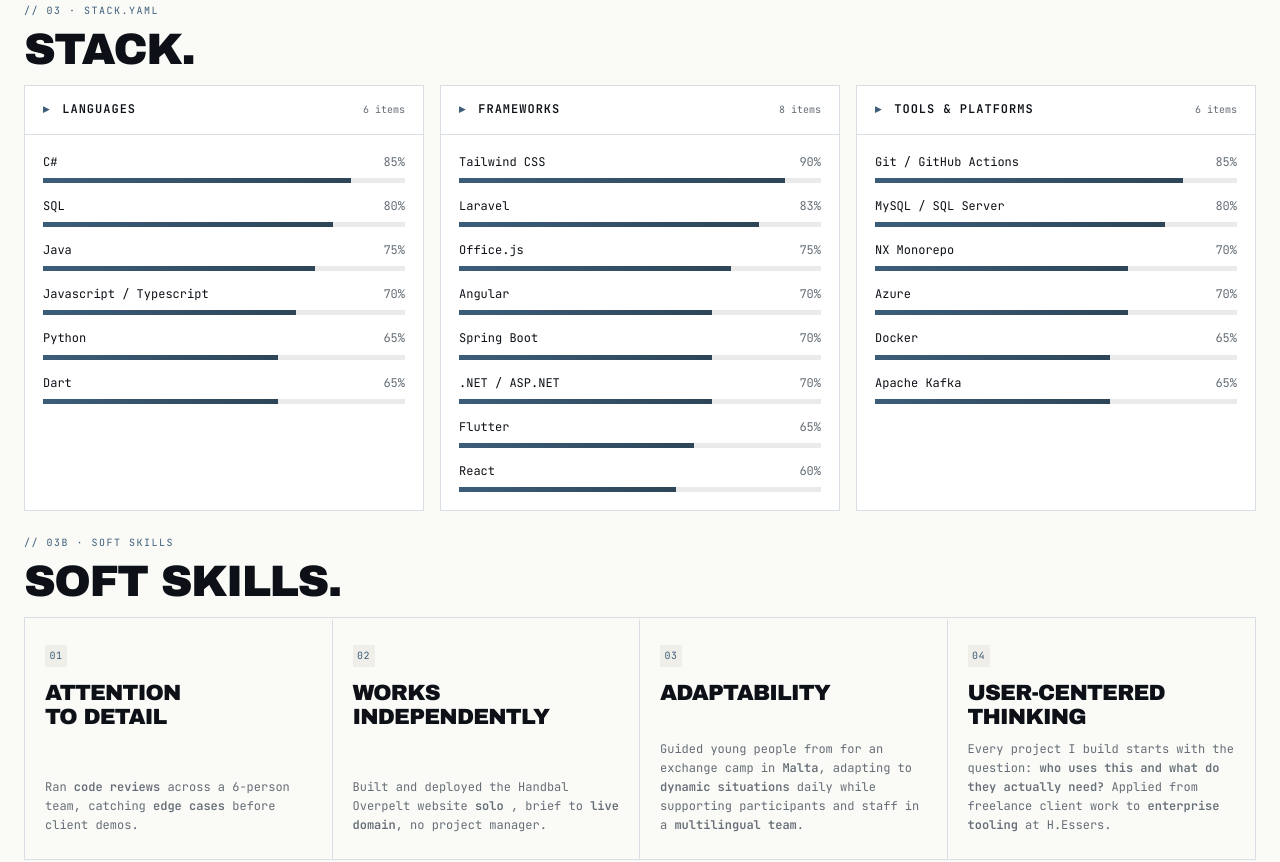
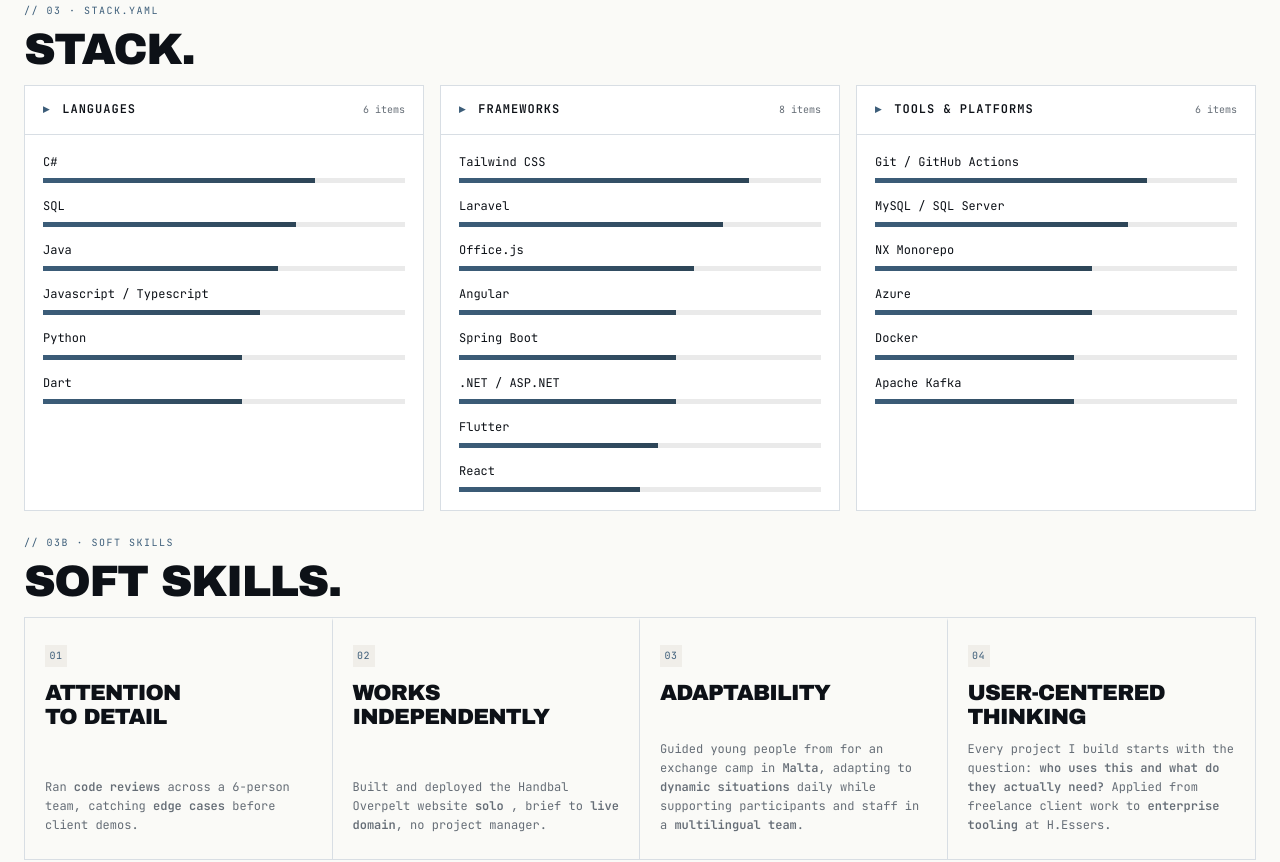
Before and after one commit to FreekBoes/freekboes.github.io, a website: page index.html in a window 1280 px wide. Shown: the part 1701-2563 px from the top of the page. Drawn offline with Linux system fonts and the light colour scheme.

Commit message:
final style changes

```diff
--- a/index.html
+++ b/index.html
@@ -313,12 +313,12 @@
           <span class="stack-panel-count">6 items</span>
         </div>
         <div class="stack-panel-body">
-          <div><div class="skill-meta"><span>C#</span><span class="skill-pct">85%</span></div><div class="skill-bar"><div class="skill-fill" data-w="0.85"></div></div></div>
-          <div><div class="skill-meta"><span>SQL</span><span class="skill-pct">80%</span></div><div class="skill-bar"><div class="skill-fill" data-w="0.80"></div></div></div>
-          <div><div class="skill-meta"><span>Java</span><span class="skill-pct">75%</span></div><div class="skill-bar"><div class="skill-fill" data-w="0.75"></div></div></div>
-          <div><div class="skill-meta"><span>Javascript / Typescript</span><span class="skill-pct">70%</span></div><div class="skill-bar"><div class="skill-fill" data-w="0.70"></div></div></div>
-          <div><div class="skill-meta"><span>Python</span><span class="skill-pct">65%</span></div><div class="skill-bar"><div class="skill-fill" data-w="0.65"></div></div></div>
-          <div><div class="skill-meta"><span>Dart</span><span class="skill-pct">65%</span></div><div class="skill-bar"><div class="skill-fill" data-w="0.65"></div></div></div>
+          <div><div class="skill-meta"><span>C#</span></div><div class="skill-bar"><div class="skill-fill" data-w="0.75"></div></div></div>
+          <div><div class="skill-meta"><span>SQL</span></div><div class="skill-bar"><div class="skill-fill" data-w="0.70"></div></div></div>
+          <div><div class="skill-meta"><span>Java</span></div><div class="skill-bar"><div class="skill-fill" data-w="0.65"></div></div></div>
+          <div><div class="skill-meta"><span>Javascript / Typescript</span></div><div class="skill-bar"><div class="skill-fill" data-w="0.60"></div></div></div>
+          <div><div class="skill-meta"><span>Python</span></div><div class="skill-bar"><div class="skill-fill" data-w="0.55"></div></div></div>
+          <div><div class="skill-meta"><span>Dart</span></div><div class="skill-bar"><div class="skill-fill" data-w="0.55"></div></div></div>
 
         </div>
       </div>
@@ -328,14 +328,14 @@
           <span class="stack-panel-count">8 items</span>
         </div>
         <div class="stack-panel-body">
-          <div><div class="skill-meta"><span>Tailwind CSS</span><span class="skill-pct">90%</span></div><div class="skill-bar"><div class="skill-fill" data-w="0.90"></div></div></div>
-          <div><div class="skill-meta"><span>Laravel</span><span class="skill-pct">83%</span></div><div class="skill-bar"><div class="skill-fill" data-w="0.83"></div></div></div>
-          <div><div class="skill-meta"><span>Office.js</span><span class="skill-pct">75%</span></div><div class="skill-bar"><div class="skill-fill" data-w="0.75"></div></div></div>
-          <div><div class="skill-meta"><span>Angular</span><span class="skill-pct">70%</span></div><div class="skill-bar"><div class="skill-fill" data-w="0.70"></div></div></div>
-          <div><div class="skill-meta"><span>Spring Boot</span><span class="skill-pct">70%</span></div><div class="skill-bar"><div class="skill-fill" data-w="0.70"></div></div></div>
-          <div><div class="skill-meta"><span>.NET / ASP.NET</span><span class="skill-pct">70%</span></div><div class="skill-bar"><div class="skill-fill" data-w="0.70"></div></div></div>
-          <div><div class="skill-meta"><span>Flutter</span><span class="skill-pct">65%</span></div><div class="skill-bar"><div class="skill-fill" data-w="0.65"></div></div></div>
-          <div><div class="skill-meta"><span>React</span><span class="skill-pct">60%</span></div><div class="skill-bar"><div class="skill-fill" data-w="0.60"></div></div></div>        </div>
+          <div><div class="skill-meta"><span>Tailwind CSS</span></div><div class="skill-bar"><div class="skill-fill" data-w="0.80"></div></div></div>
+          <div><div class="skill-meta"><span>Laravel</span></div><div class="skill-bar"><div class="skill-fill" data-w="0.73"></div></div></div>
+          <div><div class="skill-meta"><span>Office.js</span></div><div class="skill-bar"><div class="skill-fill" data-w="0.65"></div></div></div>
+          <div><div class="skill-meta"><span>Angular</span></div><div class="skill-bar"><div class="skill-fill" data-w="0.60"></div></div></div>
+          <div><div class="skill-meta"><span>Spring Boot</span></div><div class="skill-bar"><div class="skill-fill" data-w="0.60"></div></div></div>
+          <div><div class="skill-meta"><span>.NET / ASP.NET</span></div><div class="skill-bar"><div class="skill-fill" data-w="0.60"></div></div></div>
+          <div><div class="skill-meta"><span>Flutter</span></div><div class="skill-bar"><div class="skill-fill" data-w="0.55"></div></div></div>
+          <div><div class="skill-meta"><span>React</span></div><div class="skill-bar"><div class="skill-fill" data-w="0.50"></div></div></div>        </div>
       </div>
       <div class="stack-panel">
         <div class="stack-panel-header">
@@ -343,12 +343,12 @@
           <span class="stack-panel-count">6 items</span>
         </div>
         <div class="stack-panel-body">
-          <div><div class="skill-meta"><span>Git / GitHub Actions</span><span class="skill-pct">85%</span></div><div class="skill-bar"><div class="skill-fill" data-w="0.85"></div></div></div>
-          <div><div class="skill-meta"><span>MySQL / SQL Server</span><span class="skill-pct">80%</span></div><div class="skill-bar"><div class="skill-fill" data-w="0.80"></div></div></div>
-          <div><div class="skill-meta"><span>NX Monorepo</span><span class="skill-pct">70%</span></div><div class="skill-bar"><div class="skill-fill" data-w="0.70"></div></div></div>
-          <div><div class="skill-meta"><span>Azure</span><span class="skill-pct">70%</span></div><div class="skill-bar"><div class="skill-fill" data-w="0.70"></div></div></div>
-          <div><div class="skill-meta"><span>Docker</span><span class="skill-pct">65%</span></div><div class="skill-bar"><div class="skill-fill" data-w="0.65"></div></div></div>
-          <div><div class="skill-meta"><span>Apache Kafka</span><span class="skill-pct">65%</span></div><div class="skill-bar"><div class="skill-fill" data-w="0.65"></div></div></div>
+          <div><div class="skill-meta"><span>Git / GitHub Actions</span></div><div class="skill-bar"><div class="skill-fill" data-w="0.75"></div></div></div>
+          <div><div class="skill-meta"><span>MySQL / SQL Server</span></div><div class="skill-bar"><div class="skill-fill" data-w="0.70"></div></div></div>
+          <div><div class="skill-meta"><span>NX Monorepo</span></div><div class="skill-bar"><div class="skill-fill" data-w="0.60"></div></div></div>
+          <div><div class="skill-meta"><span>Azure</span></div><div class="skill-bar"><div class="skill-fill" data-w="0.60"></div></div></div>
+          <div><div class="skill-meta"><span>Docker</span></div><div class="skill-bar"><div class="skill-fill" data-w="0.55"></div></div></div>
+          <div><div class="skill-meta"><span>Apache Kafka</span></div><div class="skill-bar"><div class="skill-fill" data-w="0.55"></div></div></div>
         </div>
       </div>
     </div>
@@ -638,7 +638,7 @@
 
     <div class="project-card" data-project="kcalery" data-category="personal" data-url="">
 <div class="project-card-img">
-        <div class="project-card-img-bg">KCALERY</div>
+  <img src="src/images/de-beerse-bende.png" alt="De Beerse Bende preview" class="project-card-img-photo" onerror="this.style.display='none'">
 </div>
       <div class="project-card-body">
         <div class="project-card-meta">
@@ -656,7 +656,7 @@
 
     <div class="project-card" data-project="handbal-overpelt" data-category="client" data-url="">
 <div class="project-card-img">
-        <div class="project-card-img-bg">HANDBAL OVERPELT</div>
+  <img src="src/images/de-beerse-bende.png" alt="De Beerse Bende preview" class="project-card-img-photo" onerror="this.style.display='none'">
 </div>
       <div class="project-card-body">
         <div class="project-card-meta">
@@ -675,7 +675,7 @@
 
         <div class="project-card" data-project="elision-analytics" data-category="web-app" data-url="project-elision-dashboard.html">
 <div class="project-card-img">
-        <div class="project-card-img-bg">ELISION ANALYTICS</div>
+  <img src="src/images/Elision.png" alt="De Beerse Bende preview" class="project-card-img-photo" onerror="this.style.display='none'">
 </div>
       <div class="project-card-body">
         <div class="project-card-meta">
@@ -694,7 +694,6 @@
 
     <div class="project-card" data-project="brickify" data-category="web-app" data-url="project-brickify.html">
 <div class="project-card-img">
-  <div class="project-card-img-bg">BRICKIFY</div>
   <img src="src/images/brickify.png" alt="Brickify preview" class="project-card-img-photo" onerror="this.style.display='none'">
 </div>
   <div class="project-card-body">
--- a/script.js
+++ b/script.js
@@ -78,8 +78,9 @@ document.addEventListener('DOMContentLoaded', () => {
     if (projectsGrid) {
       projectsGrid.innerHTML = t.projects.items.map((p) => `
   <div class="project-card" data-project="${p.key}" data-category="${p.category}"${p.pageUrl ? ` data-url="${p.pageUrl}"` : ''}>
-    <div class="project-card-img">
+<div class="project-card-img">
       <div class="project-card-img-bg">${p.name.toUpperCase()}</div>
+      ${p.image ? `<img src="${p.image}" alt="${p.name} preview" class="project-card-img-photo">` : ''}
     </div>
     <div class="project-card-body">
       <div class="project-card-meta">
```
Also changed, not shown: project-kcalery.html (+1 -1 lines), project-pulse.html (+1 -1 lines), data.js, src/images/DeBeerseBende.png (deleted), src/images/Elision.png. Lines whose indentation alone changed are shown as unchanged.
